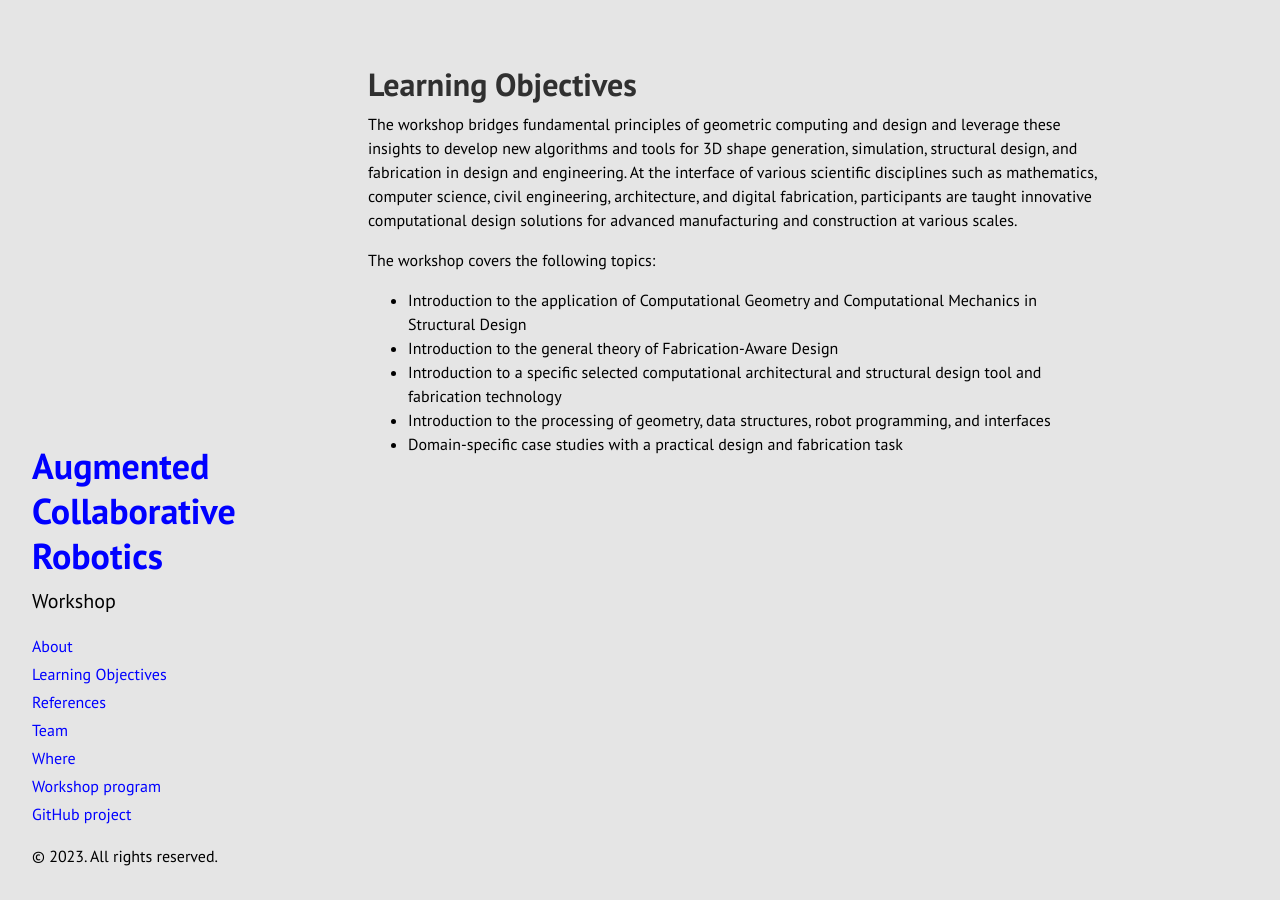
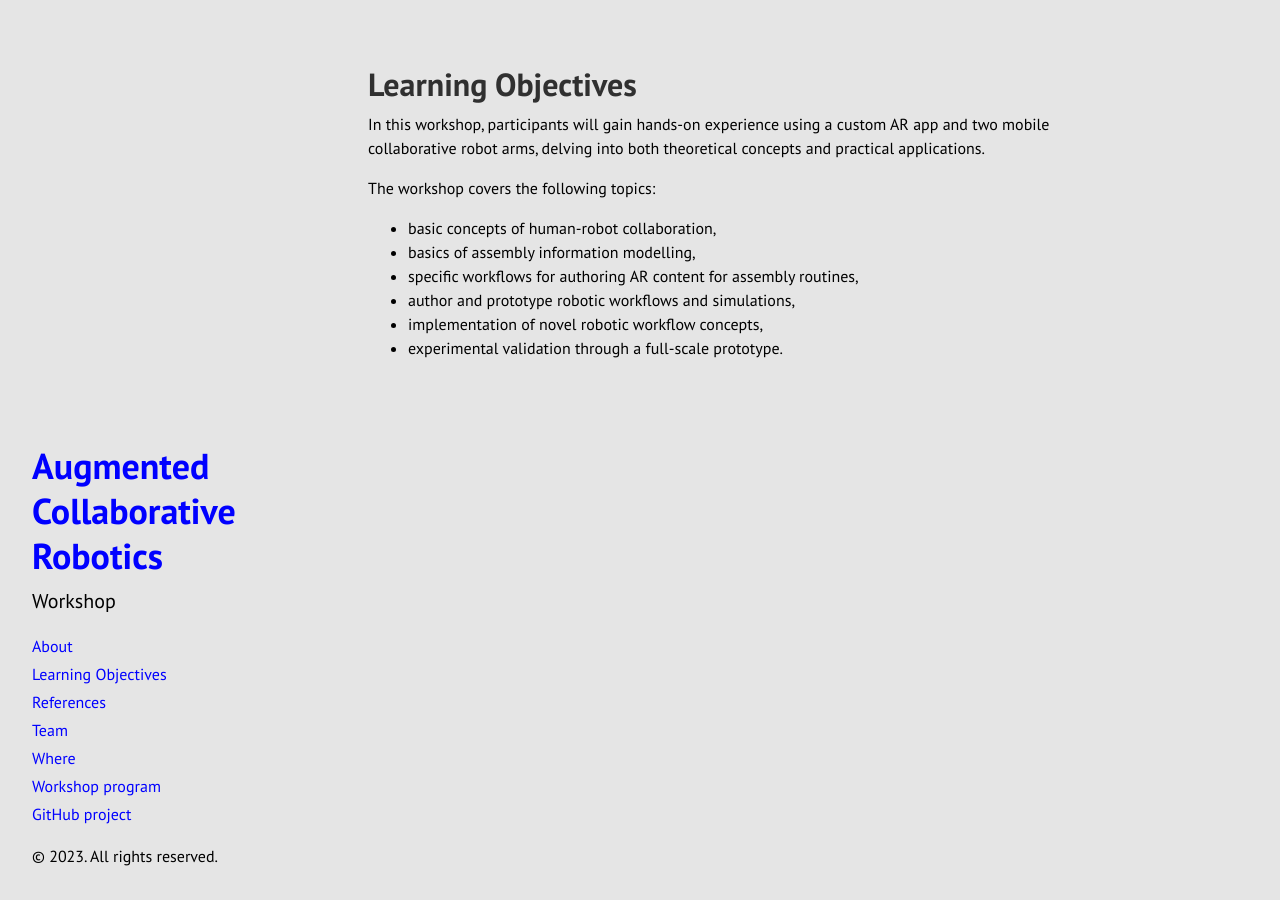
Before and after one commit to augmentedfabricationlab/workshop_augmented_collaborative_robotics, a Jekyll site: the page built from docs/learning_objectives.md, in a window 1280 px wide. Built offline with Jekyll 4.4.1, drawn with Linux system fonts in a browser that asks for light colours; Markdown is read by kramdown in place of the engine named in the settings.

Commit message:
Update learning_objectives.md

```diff
--- a/docs/learning_objectives.md
+++ b/docs/learning_objectives.md
@@ -3,11 +3,12 @@ layout: page
 title: Learning Objectives
 ---
 
-The workshop bridges fundamental principles of geometric computing and design and leverage these insights to develop new algorithms and tools for 3D shape generation, simulation, structural design, and fabrication in design and engineering. At the interface of various scientific disciplines such as mathematics, computer science, civil engineering, architecture, and digital fabrication, participants are taught innovative computational design solutions for advanced manufacturing and construction at various scales.
+ In this workshop, participants will gain hands-on experience using a custom AR app and two mobile collaborative robot arms, delving into both theoretical concepts and practical applications.
 
 The workshop covers the following topics:
-* Introduction to the application of Computational Geometry and Computational Mechanics in Structural Design
-* Introduction to the general theory of Fabrication-Aware Design
-* Introduction to a specific selected computational architectural and structural design tool and fabrication technology
-* Introduction to the processing of geometry, data structures, robot programming, and interfaces
-* Domain-specific case studies with a practical design and fabrication task
+* basic concepts of human-robot collaboration,
+* basics of assembly information modelling,
+* specific workflows for authoring AR content for assembly routines,
+* author and prototype robotic workflows and simulations,
+* implementation of novel robotic workflow concepts,
+* experimental validation through a full-scale prototype.
```
